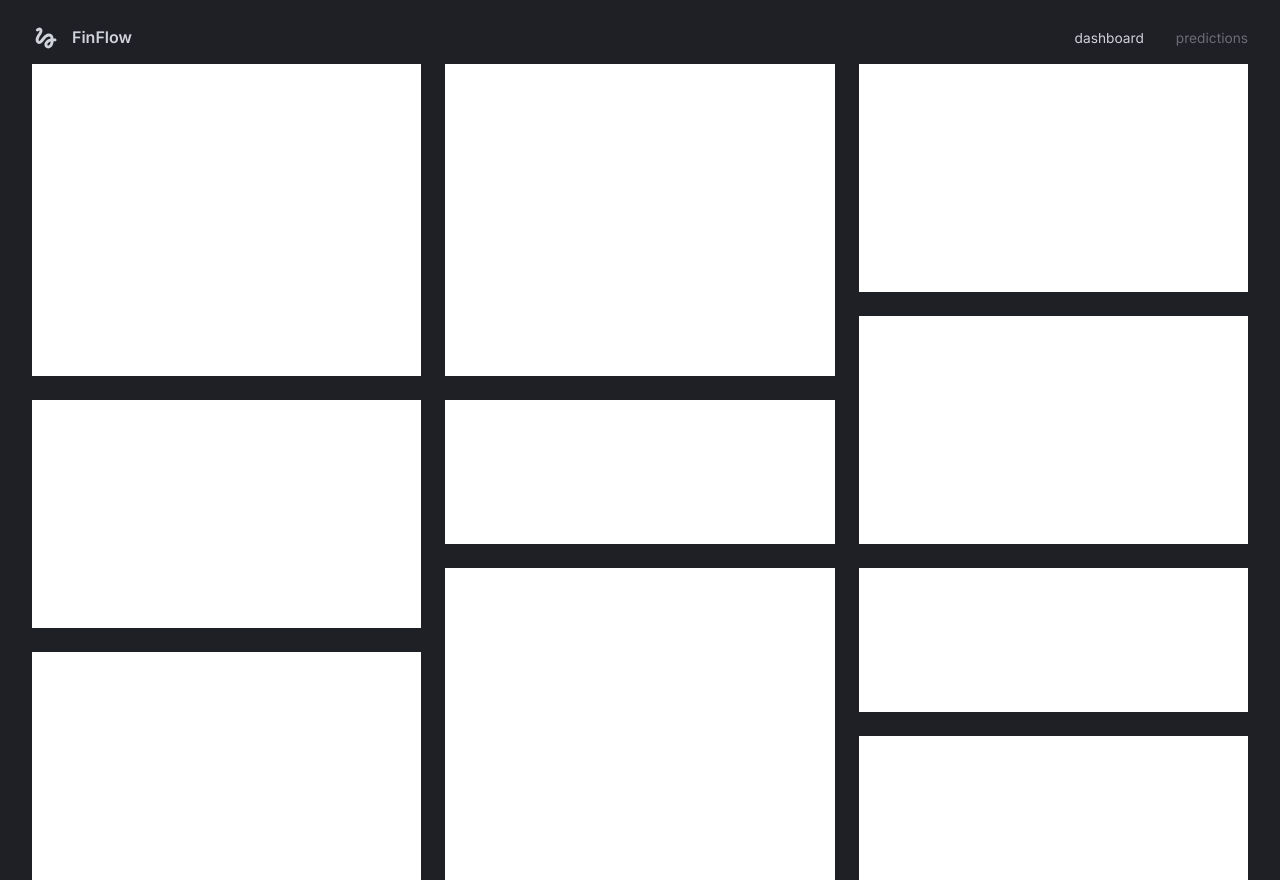
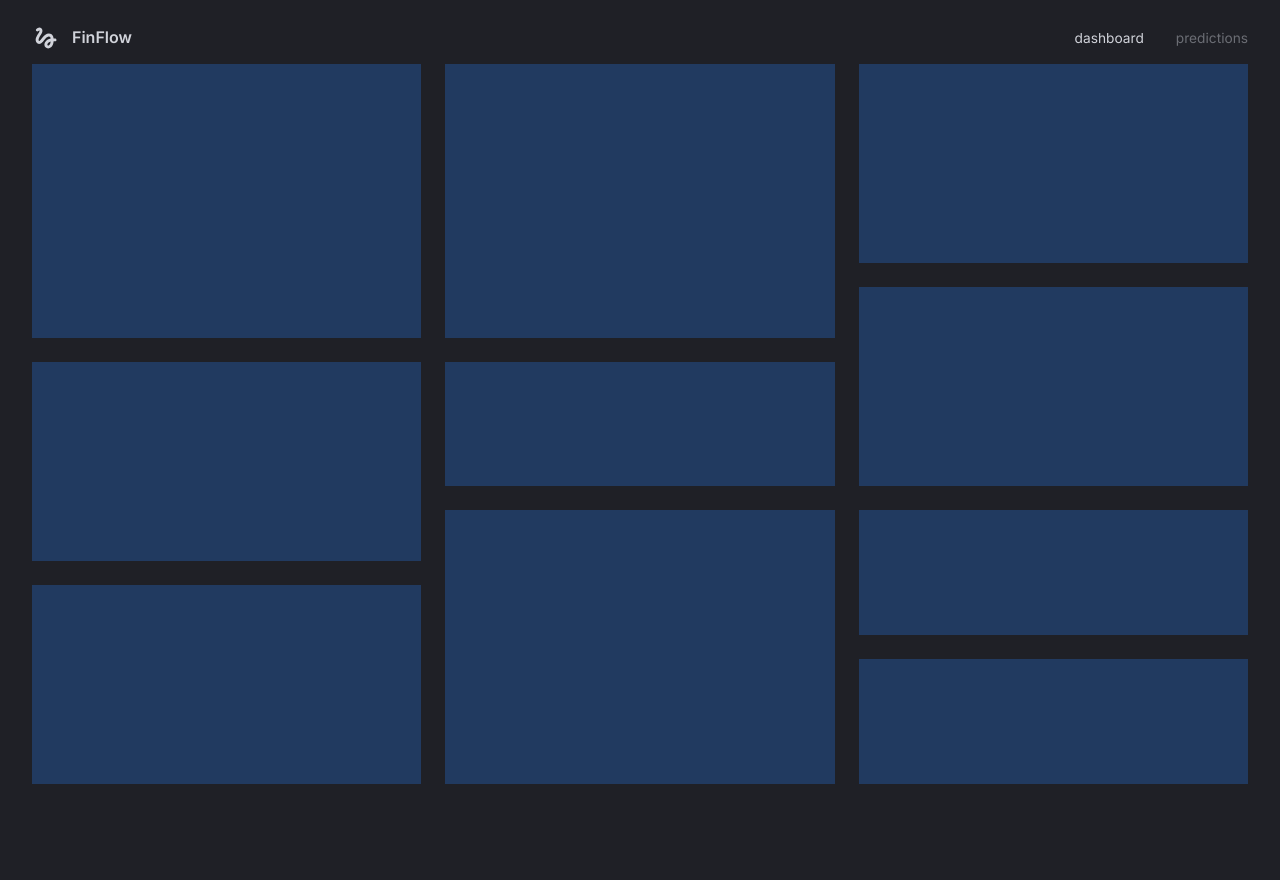
Before and after one commit to eleeyeah/FinMgmt-App, a React (Vite) app in the folder client/: page / in a window 1280 px wide. After the commit the page ends 800 px from the top, so only its background shows below. Built offline with nearby package versions, Linux system fonts and the light colour scheme.

Commit message:
media queries for the dashboard

```diff
--- a/client/src/screens/dashboard/index.tsx
+++ b/client/src/screens/dashboard/index.tsx
@@ -1,8 +1,8 @@
-import { Box, useTheme } from "@mui/material";
+import { Box, useMediaQuery, useTheme } from "@mui/material";
 
 type Props = {};
 
-const gridTemplate = `
+const GridTemplateLargeScreens = `
     "a b c"
     "a b c"
     "a b c"
@@ -15,7 +15,45 @@ const gridTemplate = `
     "g h j"
 `;
 
+const gridTemplateSmallScreens = `
+"a"
+"a"
+"a"
+"a"
+"b"
+"b"
+"b"
+"b"
+"c"
+"c"
+"c"
+"d"
+"d"
+"d"
+"e"
+"e"
+"f"
+"f"
+"f"
+"g"
+"g"
+"g"
+"h"
+"h"
+"h"
+"h"
+"i"
+"i"
+"j"
+"j"
+
+
+
+`;
+
 const Dashboard = (props: Props) => {
+  const isAboveMediumScreens = useMediaQuery("(min-width: 1200px)");
+
   const { palette } = useTheme();
 
   return (
@@ -24,22 +62,30 @@ const Dashboard = (props: Props) => {
       height="100%"
       display="grid"
       gap="1.5rem"
-      sx={{
-        gridTemplateColumns: "repeat(3, minmax(370px, 1fr))",
-        gridTemplateRows: "repeat(10, minmax(60px, 1fr))",
-        gridTemplateAreas: gridTemplate,
-      }}
+      sx={
+        isAboveMediumScreens
+          ? {
+              gridTemplateColumns: "repeat(3, minmax(370px, 1fr))",
+              gridTemplateRows: "repeat(10, minmax(40px, 1fr))",
+              gridTemplateAreas: GridTemplateLargeScreens,
+            }
+          : {
+              gridAutoColumns: "1fr",
+              gridAutoRows: "80px",
+              gridTemplateAreas: gridTemplateSmallScreens,
+            }
+      }
     >
-      <Box bgcolor="#fff" gridArea="a"></Box>
-      <Box bgcolor="#fff" gridArea="b"></Box>
-      <Box bgcolor="#fff" gridArea="c"></Box>
-      <Box bgcolor="#fff" gridArea="d"></Box>
-      <Box bgcolor="#fff" gridArea="e"></Box>
-      <Box bgcolor="#fff" gridArea="f"></Box>
-      <Box bgcolor="#fff" gridArea="g"></Box>
-      <Box bgcolor="#fff" gridArea="h"></Box>
-      <Box bgcolor="#fff" gridArea="i"></Box>
-      <Box bgcolor="#fff" gridArea="j"></Box>
+      <Box bgcolor="#213a60" gridArea="a"></Box>
+      <Box bgcolor="#213a60" gridArea="b"></Box>
+      <Box bgcolor="#213a60" gridArea="c"></Box>
+      <Box bgcolor="#213a60" gridArea="d"></Box>
+      <Box bgcolor="#213a60" gridArea="e"></Box>
+      <Box bgcolor="#213a60" gridArea="f"></Box>
+      <Box bgcolor="#213a60" gridArea="g"></Box>
+      <Box bgcolor="#213a60" gridArea="h"></Box>
+      <Box bgcolor="#213a60" gridArea="i"></Box>
+      <Box bgcolor="#213a60" gridArea="j"></Box>
     </Box>
   );
 };
```
Also changed, not shown: client/src/App.tsx (+7 -3 lines).
